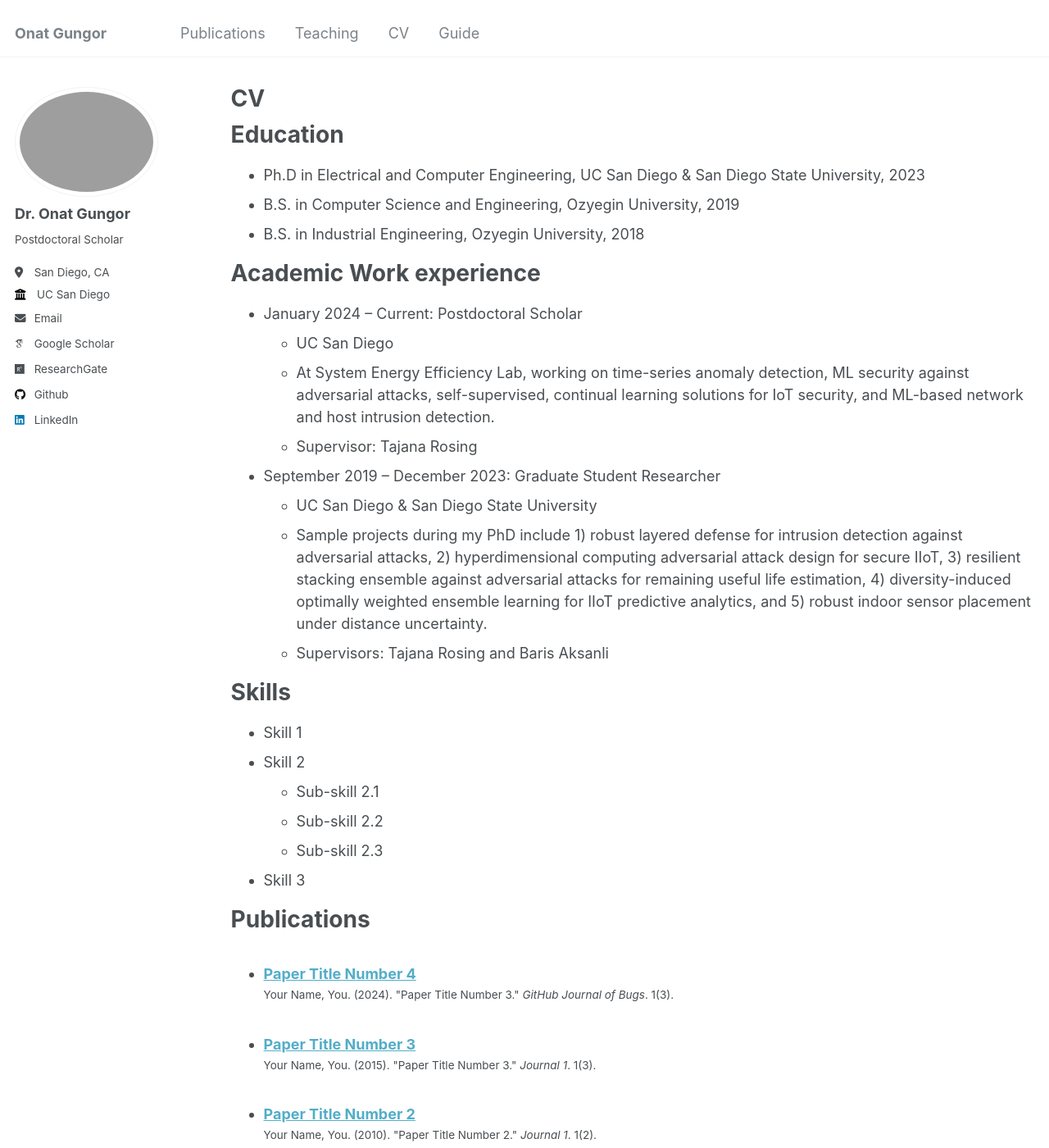
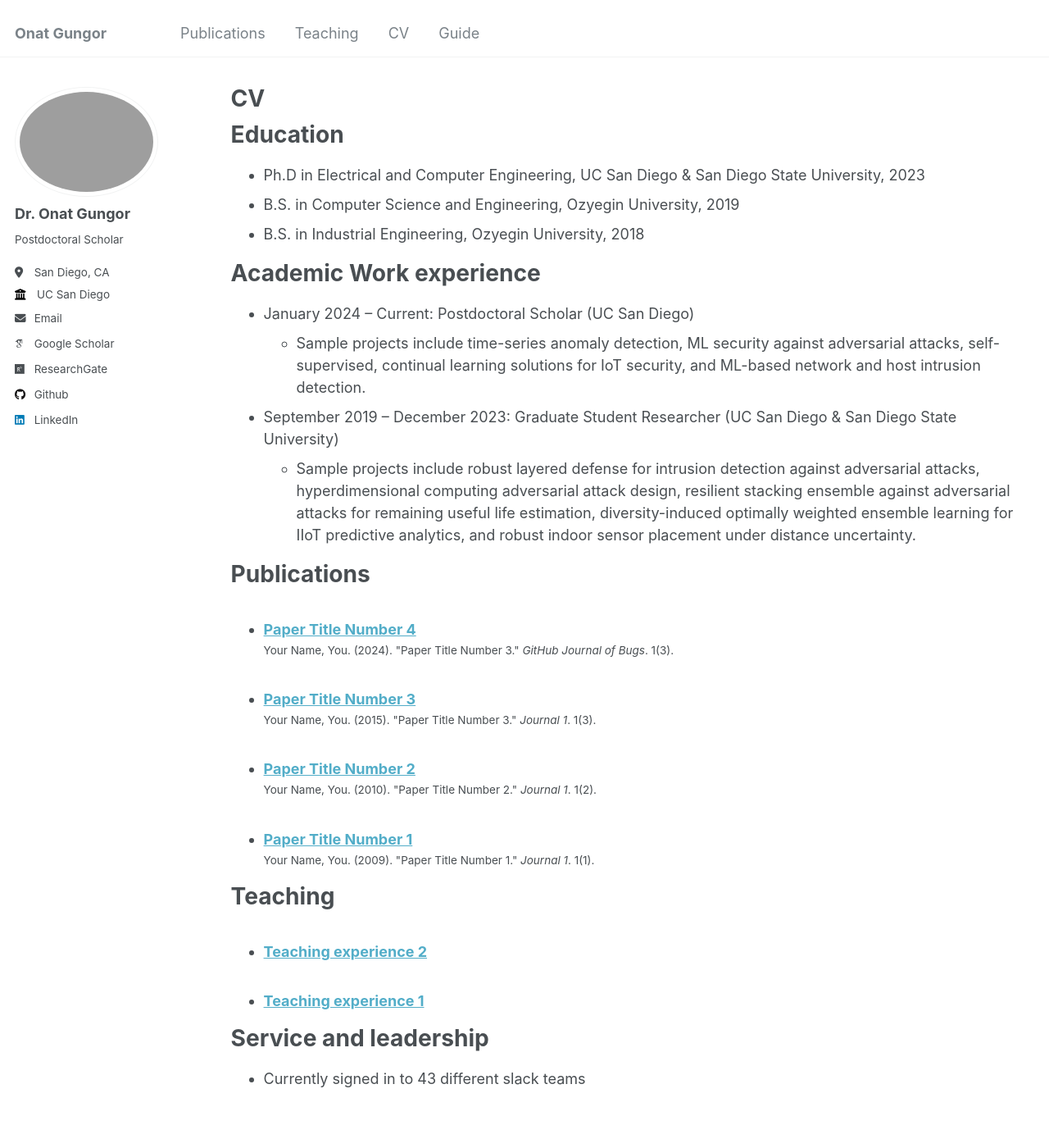
Before and after one commit to onatucsd/onatucsd.github.io, a Jekyll site: the page built from _pages/cv.md, in a window 1280 px wide and 1400 px high. Shown: the whole window at 82% size. Built offline with Jekyll 4.4.1, drawn with Linux system fonts in a browser that asks for light colours; some web fonts are replaced.

Commit message:
Update cv.md

```diff
--- a/_pages/cv.md
+++ b/_pages/cv.md
@@ -17,24 +17,11 @@ Education
 
 Academic Work experience
 ======
-* January 2024 -- Current: Postdoctoral Scholar
-  * UC San Diego
-  * At System Energy Efficiency Lab, working on time-series anomaly detection, ML security against adversarial attacks, self-supervised, continual learning solutions for IoT security, and ML-based network and host intrusion detection.
-  * Supervisor: Tajana Rosing
+* January 2024 -- Current: Postdoctoral Scholar (UC San Diego)
+  * Sample projects include time-series anomaly detection, ML security against adversarial attacks, self-supervised, continual learning solutions for IoT security, and ML-based network and host intrusion detection.
 
-* September 2019 -- December 2023: Graduate Student Researcher
-  * UC San Diego & San Diego State University
-  * Sample projects during my PhD include 1) robust layered defense for intrusion detection against adversarial attacks, 2) hyperdimensional computing adversarial attack design for secure IIoT, 3) resilient stacking ensemble against adversarial attacks for remaining useful life estimation, 4) diversity-induced optimally weighted ensemble learning for IIoT predictive analytics, and 5) robust indoor sensor placement under distance uncertainty.
-  * Supervisors: Tajana Rosing and Baris Aksanli
-
-Skills
-======
-* Skill 1
-* Skill 2
-  * Sub-skill 2.1
-  * Sub-skill 2.2
-  * Sub-skill 2.3
-* Skill 3
+* September 2019 -- December 2023: Graduate Student Researcher (UC San Diego & San Diego State University)
+  * Sample projects include robust layered defense for intrusion detection against adversarial attacks, hyperdimensional computing adversarial attack design, resilient stacking ensemble against adversarial attacks for remaining useful life estimation, diversity-induced optimally weighted ensemble learning for IIoT predictive analytics, and robust indoor sensor placement under distance uncertainty.
 
 Publications
 ======
```
